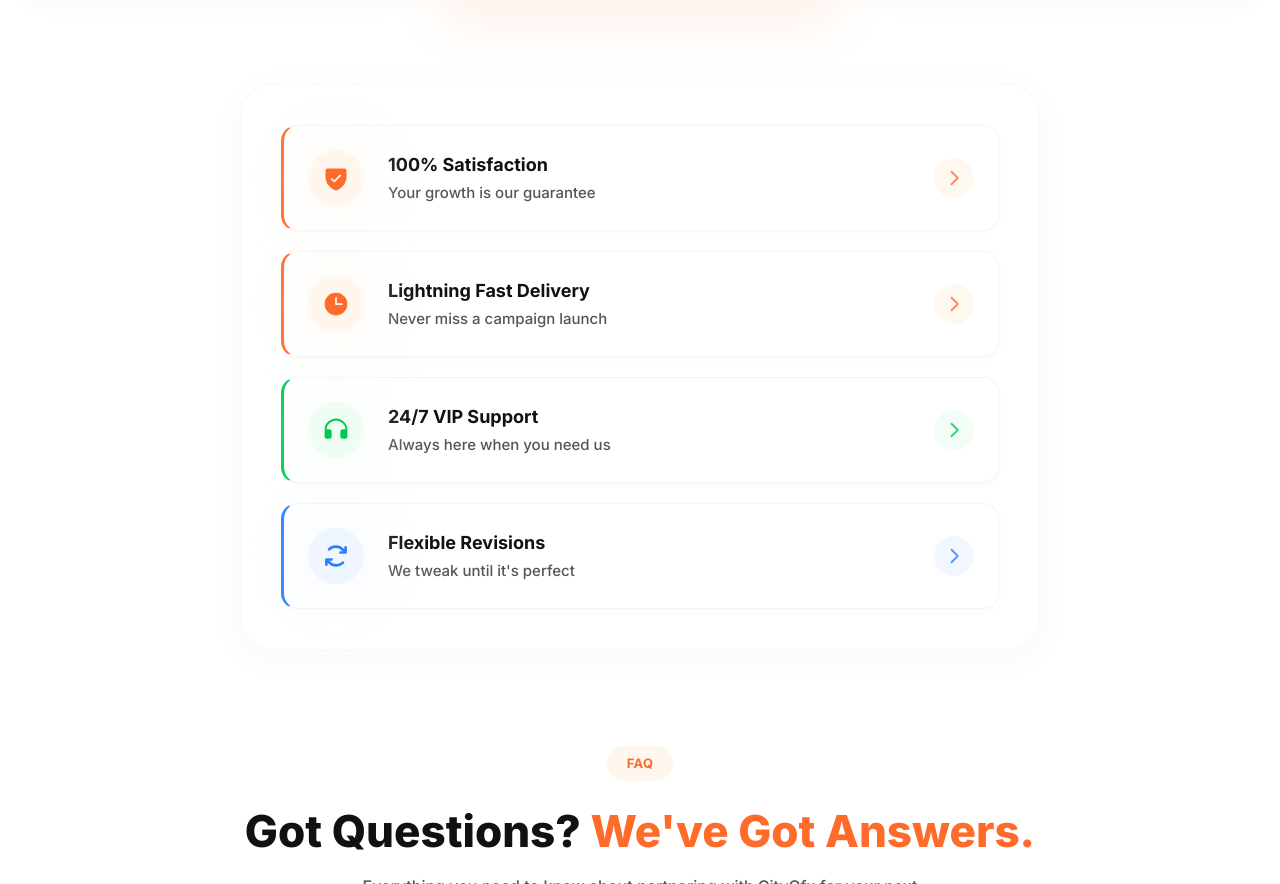
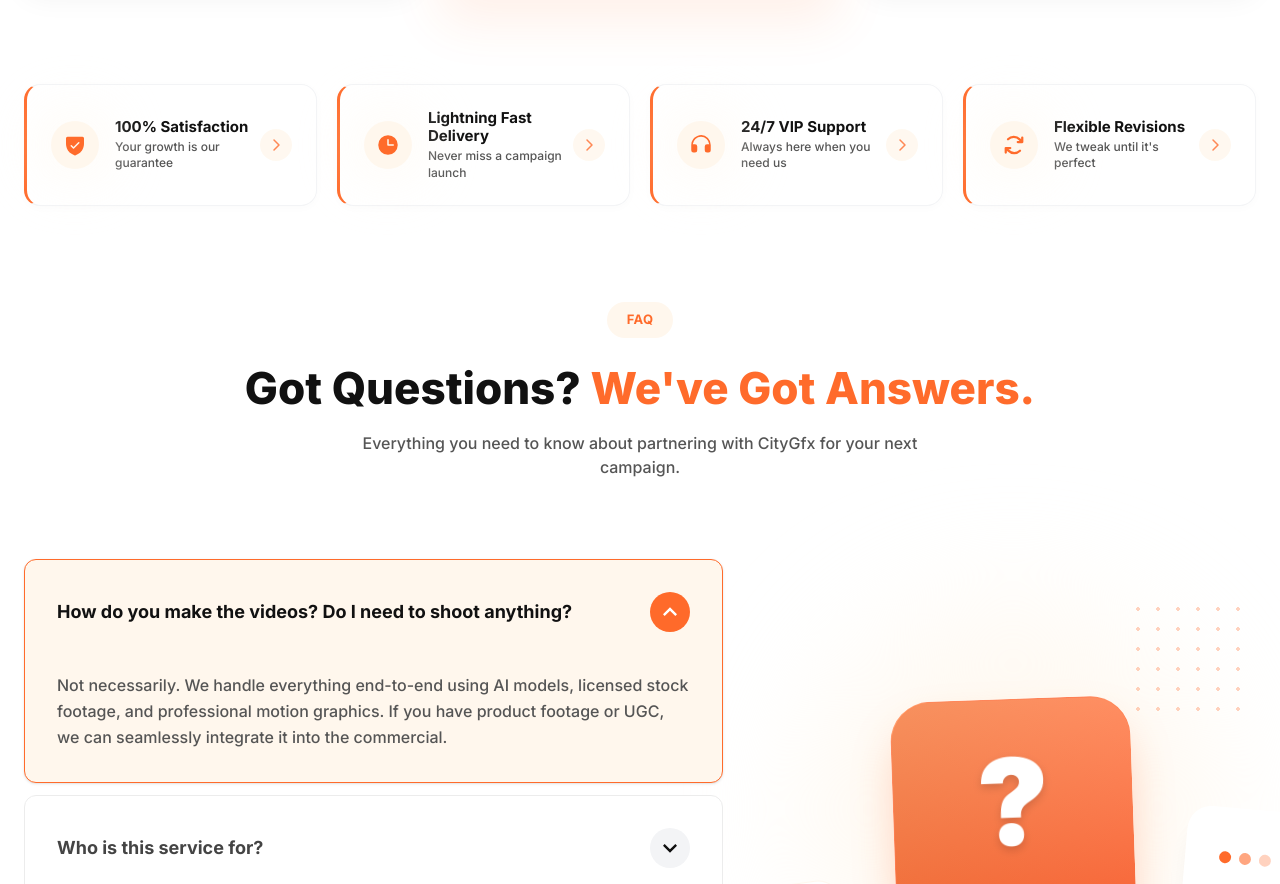
Before and after one commit to goshalontu25-cpu/citygfx-landing-page, a Next.js app: page / in a window 1280 px wide. Shown: the part 6419-7303 px from the top of the page. Built offline with nearby package versions, Linux system fonts and the light colour scheme.

Commit message:
Update Trust Indicators to use full width grid and orange branding

```diff
--- a/components/pricing.tsx
+++ b/components/pricing.tsx
@@ -222,17 +222,17 @@ const trustIndicators = [
     icon: Headphones,
     title: "24/7 VIP Support",
     desc: "Always here when you need us",
-    colorClass: "text-green-500",
-    bgClass: "bg-green-50",
-    borderClass: "border-l-green-500"
+    colorClass: "text-[#FF6B2B]",
+    bgClass: "bg-orange-50",
+    borderClass: "border-l-[#FF6B2B]"
   },
   {
     icon: RefreshCw,
     title: "Flexible Revisions",
     desc: "We tweak until it's perfect",
-    colorClass: "text-blue-500",
-    bgClass: "bg-blue-50",
-    borderClass: "border-l-blue-500"
+    colorClass: "text-[#FF6B2B]",
+    bgClass: "bg-orange-50",
+    borderClass: "border-l-[#FF6B2B]"
   }
 ]
 
@@ -363,39 +363,39 @@ export function Pricing() {
 
 
 
-        {/* Trust Indicators Bar */}
+        {/* Trust Indicators */}
         <motion.div
           initial={{ opacity: 0, y: 20 }}
           whileInView={{ opacity: 1, y: 0 }}
           viewport={{ once: true }}
           transition={{ duration: 0.5, delay: 0.4 }}
-          className="mt-16 md:mt-24 w-full max-w-[800px] mx-auto bg-white rounded-[32px] border border-gray-100/50 p-6 md:p-10 shadow-[0_8px_40px_rgba(0,0,0,0.03)]"
+          className="mt-16 md:mt-24 w-full"
         >
-          <div className="flex flex-col gap-4 md:gap-5">
+          <div className="grid grid-cols-1 sm:grid-cols-2 lg:grid-cols-4 gap-4 md:gap-5 w-full">
             {trustIndicators.map((item, idx) => (
               <div
                 key={idx}
-                className={`flex items-center justify-between p-4 md:p-6 bg-white rounded-2xl border border-gray-100 shadow-[0_2px_10px_rgba(0,0,0,0.02)] hover:shadow-md transition-shadow border-l-[3px] group cursor-default ${item.borderClass}`}
+                className={`flex flex-col sm:flex-row items-start sm:items-center justify-between p-5 md:p-6 bg-white rounded-2xl border border-gray-100 shadow-[0_2px_10px_rgba(0,0,0,0.02)] hover:shadow-md transition-shadow border-l-[3px] group cursor-default ${item.borderClass} gap-4 sm:gap-2`}
               >
-                <div className="flex items-center gap-5 md:gap-6">
+                <div className="flex items-center gap-4">
                   {/* Icon with radial glow */}
-                  <div className="relative flex items-center justify-center shrink-0 w-12 h-12 md:w-14 md:h-14">
+                  <div className="relative flex items-center justify-center shrink-0 w-12 h-12">
                     <div className={`absolute inset-0 rounded-full scale-125 blur-xl opacity-70 ${item.bgClass}`}></div>
-                    <div className={`relative z-10 w-12 h-12 md:w-14 md:h-14 rounded-full flex items-center justify-center ${item.bgClass} ${item.colorClass}`}>
-                      <item.icon className="w-6 h-6 md:w-7 md:h-7" />
+                    <div className={`relative z-10 w-12 h-12 rounded-full flex items-center justify-center ${item.bgClass} ${item.colorClass}`}>
+                      <item.icon className="w-6 h-6" />
                     </div>
                   </div>
 
                   {/* Text */}
                   <div className="flex flex-col">
-                    <span className="text-[16px] md:text-[18px] font-bold text-text-dark mb-0.5 md:mb-1">{item.title}</span>
-                    <span className="text-[13px] md:text-[15px] text-text-soft font-medium">{item.desc}</span>
+                    <span className="text-[15px] font-bold text-text-dark leading-tight mb-0.5">{item.title}</span>
+                    <span className="text-[12px] text-text-soft font-medium leading-snug">{item.desc}</span>
                   </div>
                 </div>
 
                 {/* Right Arrow */}
-                <div className={`w-8 h-8 md:w-10 md:h-10 shrink-0 rounded-full flex items-center justify-center ${item.bgClass} ${item.colorClass} opacity-80 group-hover:opacity-100 transition-opacity`}>
-                  <CaretRight className="w-4 h-4 md:w-5 md:h-5" />
+                <div className={`hidden sm:flex w-8 h-8 shrink-0 rounded-full items-center justify-center ${item.bgClass} ${item.colorClass} opacity-80 group-hover:opacity-100 transition-opacity ml-auto`}>
+                  <CaretRight className="w-4 h-4" />
                 </div>
               </div>
             ))}
```
